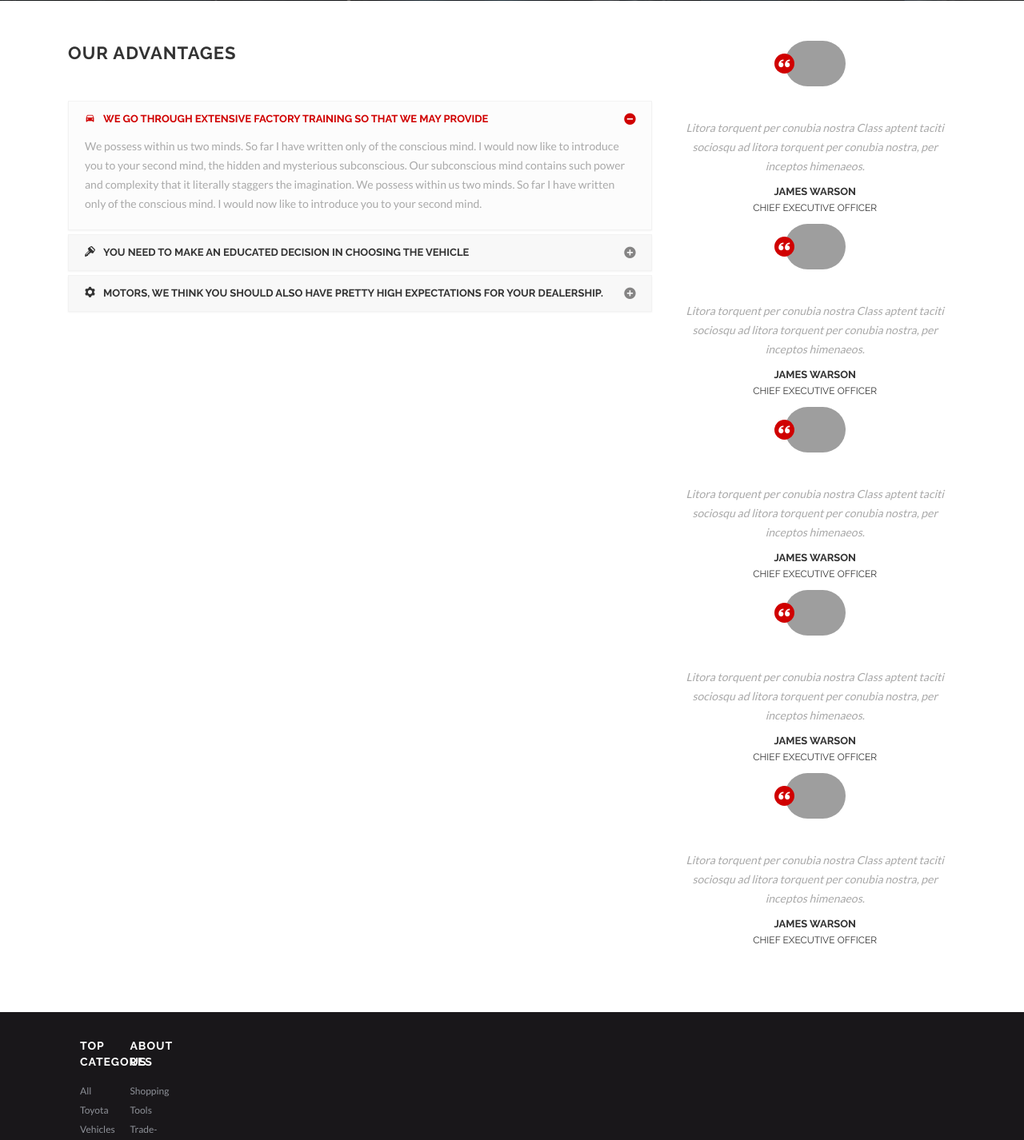
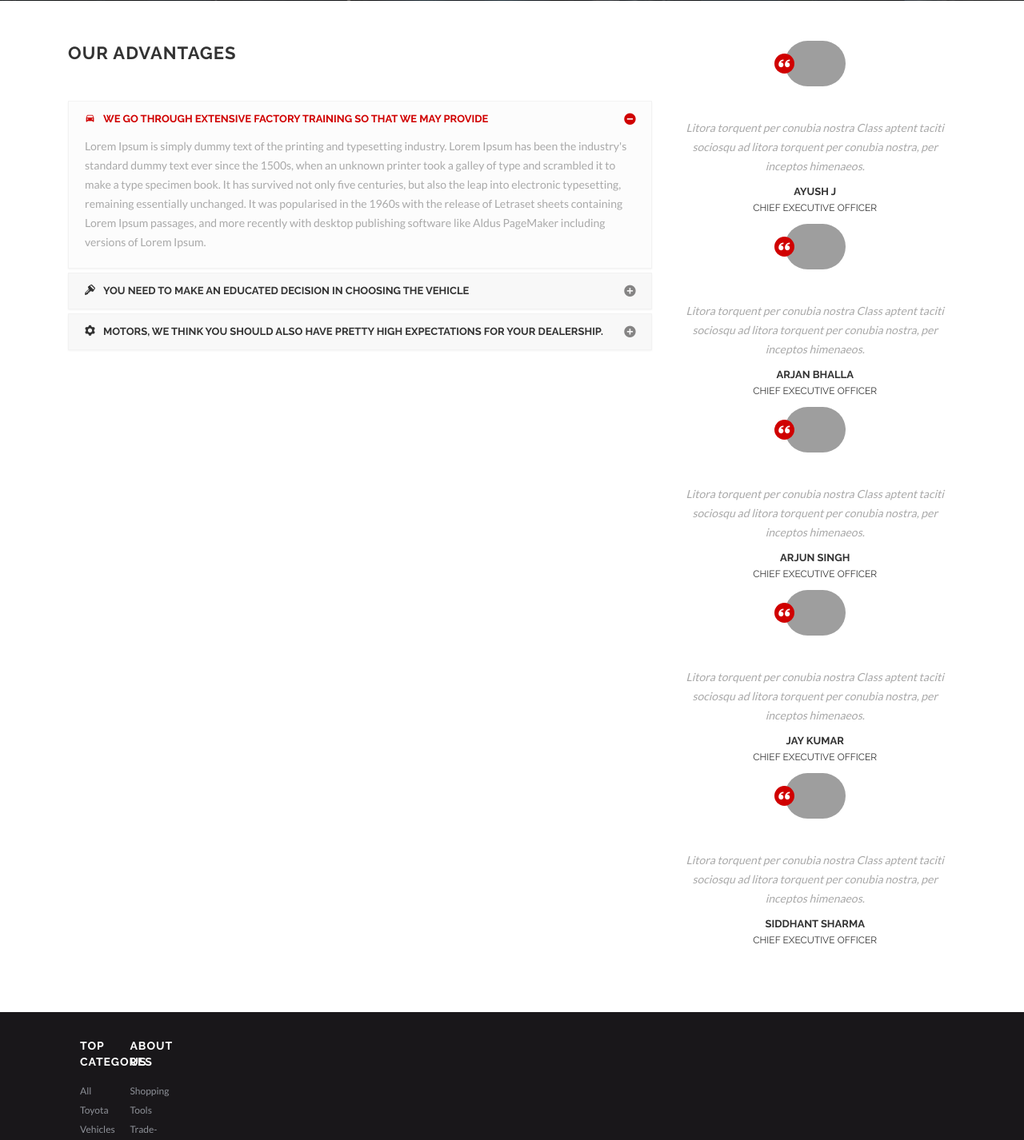
Before and after one commit to ayushjay/vahan, a Django app: page /about in a window 1280 px wide. Shown: the part 1244-2670 px from the top of the page at 80% size. Run offline with Django 3.2, Linux system fonts and the light colour scheme; some libraries are stand-ins or nearby versions; some web fonts are replaced; grey boxes are pictures that could not be loaded.

Commit message:
ui changes

```diff
--- a/static_in_project/assets/css/responsive.css
+++ b/static_in_project/assets/css/responsive.css
@@ -1,3 +1,6 @@
+h3{
+    color: blue !important;
+}
 /* 1170px to 980px or 768px */
 @media screen and (max-width: 1170px) {
 [class*="col-lg"], [class*="col-md"], [class*="col-sm"], [class*="col-xs"] {display:inline-block;vertical-align:top;margin:0 -4px 0 0;float:none;}
@@ -26,6 +29,7 @@
 /* Responsive Menu */
 .cs-logo{display:block;text-align:center;}
 .cs-logo .cs-media{display:inline-block;}
+.main_logo {color: white;}
 .cs-main-nav{width:100%; position:relative;}
 .main-navigation { display: none; }
 .slicknav_menu{ display: block;margin-bottom:10px;padding-top:10px;}
--- a/templates/about.html
+++ b/templates/about.html
@@ -64,7 +64,7 @@
 					</div>
 					<div class="col-lg-6 col-md-6 col-sm-12 col-xs-12">
 						<div class="cs-video-frame">
-							<iframe width="560" height="340" src="https://www.youtube.com/embed/21CY9RtMQkU" frameborder="0" allowfullscreen></iframe>
+							<iframe width="560" height="340" src="https://www.youtube.com/watch?v=LhcYg9dUTv8" frameborder="0" allowfullscreen></iframe>
 						</div>
 					</div>
 				</div>
@@ -126,9 +126,9 @@
 											<h6 class="panel-title"> <a role="button" data-toggle="collapse" data-parent="#accordion5" href="#collapse30" aria-expanded="true" aria-controls="collapse30"> <i class="icon-directions_car"></i>We go through extensive factory training so that we may provide </a> </h6>
 										</div>
 										<div id="collapse30" class="panel-collapse collapse in" role="tabpanel">
-											<div class="panel-body"> We possess within us two minds. So far I have written only of the conscious mind. I would now like to introduce you to your second mind, the hidden and mysterious subconscious. Our subconscious mind contains such power and
-												complexity that it literally staggers the imagination. We possess within us two minds. So far I have written only of
-												the conscious mind. I would now like to introduce you to your second mind. </div>
+											<div class="panel-body">
+												Lorem Ipsum is simply dummy text of the printing and typesetting industry. Lorem Ipsum has been the industry's standard dummy text ever since the 1500s, when an unknown printer took a galley of type and scrambled it to make a type specimen book. It has survived not only five centuries, but also the leap into electronic typesetting, remaining essentially unchanged. It was popularised in the 1960s with the release of Letraset sheets containing Lorem Ipsum passages, and more recently with desktop publishing software like Aldus PageMaker including versions of Lorem Ipsum.
+											</div>
 										</div>
 									</div>
 									<div class="panel panel-default">
@@ -136,9 +136,7 @@
 											<h6 class="panel-title"> <a class="collapsed" role="button" data-toggle="collapse" data-parent="#accordion5" href="#collapse31" aria-expanded="false" aria-controls="collapse31"> <i class="icon-key22"></i>You need to make an educated decision in choosing the vehicle </a> </h6>
 										</div>
 										<div id="collapse31" class="panel-collapse collapse" role="tabpanel" aria-labelledby="heading31">
-											<div class="panel-body"> We possess within us two minds. So far I have written only of the conscious mind. I would now like to introduce you to your second mind, the hidden and mysterious subconscious. Our subconscious mind contains such power and
-												complexity that it literally staggers the imagination. We possess within us two minds. So far I have written only of
-												the conscious mind. I would now like to introduce you to your second mind. </div>
+											<div class="panel-body"> Lorem Ipsum is simply dummy text of the printing and typesetting industry. Lorem Ipsum has been the industry's standard dummy text ever since the 1500s, when an unknown printer took a galley of type and scrambled it to make a type specimen book. It has survived not only five centuries, but also the leap into electronic typesetting, remaining essentially unchanged. It was popularised in the 1960s with the release of Letraset sheets containing Lorem Ipsum passages, and more recently with desktop publishing software like Aldus PageMaker including versions of Lorem Ipsum. </div>
 										</div>
 									</div>
 									<div class="panel panel-default">
@@ -146,9 +144,7 @@
 											<h6 class="panel-title"> <a class="collapsed" role="button" data-toggle="collapse" data-parent="#accordion5" href="#collapse32" aria-expanded="false" aria-controls="collapse32"> <i class="icon-cog2"></i>Motors, we think you should also have pretty high expectations for your dealership. </a> </h6>
 										</div>
 										<div id="collapse32" class="panel-collapse collapse" role="tabpanel" aria-labelledby="heading32">
-											<div class="panel-body"> We possess within us two minds. So far I have written only of the conscious mind. I would now like to introduce you to your second mind, the hidden and mysterious subconscious. Our subconscious mind contains such power and
-												complexity that it literally staggers the imagination. We possess within us two minds. So far I have written only of
-												the conscious mind. I would now like to introduce you to your second mind. </div>
+											<div class="panel-body">Lorem Ipsum is simply dummy text of the printing and typesetting industry. Lorem Ipsum has been the industry's standard dummy text ever since the 1500s, when an unknown printer took a galley of type and scrambled it to make a type specimen book. It has survived not only five centuries, but also the leap into electronic typesetting, remaining essentially unchanged. It was popularised in the 1960s with the release of Letraset sheets containing Lorem Ipsum passages, and more recently with desktop publishing software like Aldus PageMaker including versions of Lorem Ipsum.</div>
 										</div>
 									</div>
 								</div>
@@ -163,7 +159,7 @@
 								</div>
 								<div class="cs-text">
 									<p> Litora torquent per conubia nostra Class aptent taciti sociosqu ad litora torquent per conubia nostra, per inceptos himenaeos. </p>
-									<h6>James Warson<span>Chief Executive Officer </span></h6>
+									<h6>Ayush J<span>Chief Executive Officer </span></h6>
 								</div>
 							</li>
 							<li>
@@ -172,7 +168,7 @@
 								</div>
 								<div class="cs-text">
 									<p> Litora torquent per conubia nostra Class aptent taciti sociosqu ad litora torquent per conubia nostra, per inceptos himenaeos. </p>
-									<h6>James Warson<span>Chief Executive Officer </span></h6>
+									<h6>Arjan Bhalla<span>Chief Executive Officer </span></h6>
 								</div>
 							</li>
 							<li>
@@ -181,7 +177,7 @@
 								</div>
 								<div class="cs-text">
 									<p> Litora torquent per conubia nostra Class aptent taciti sociosqu ad litora torquent per conubia nostra, per inceptos himenaeos. </p>
-									<h6>James Warson<span>Chief Executive Officer </span></h6>
+									<h6>Arjun Singh<span>Chief Executive Officer </span></h6>
 								</div>
 							</li>
 							<li>
@@ -190,7 +186,7 @@
 								</div>
 								<div class="cs-text">
 									<p> Litora torquent per conubia nostra Class aptent taciti sociosqu ad litora torquent per conubia nostra, per inceptos himenaeos. </p>
-									<h6>James Warson<span>Chief Executive Officer </span></h6>
+									<h6>Jay Kumar<span>Chief Executive Officer </span></h6>
 								</div>
 							</li>
 							<li>
@@ -199,7 +195,7 @@
 								</div>
 								<div class="cs-text">
 									<p> Litora torquent per conubia nostra Class aptent taciti sociosqu ad litora torquent per conubia nostra, per inceptos himenaeos. </p>
-									<h6>James Warson<span>Chief Executive Officer </span></h6>
+									<h6>Siddhant Sharma<span>Chief Executive Officer </span></h6>
 								</div>
 							</li>
 						</ul>
--- a/templates/index.html
+++ b/templates/index.html
@@ -7,7 +7,7 @@
 	<!-- Main Start -->
 	<div class="main-section">
 		<!--Main Banner-->
-		<div class="page-section" style="background: url({% static 'assets/extra-images/full-section-img.jpg' %})no-repeat; background-size:cover; padding:206px 0 80px; text-shadow: 3px 4px 6px rgba(0,0,0,.37);margin-top:-30px;">
+		<div class="page-section" style="background: url({% static 'assets/extra-images/bg_img2.jpg' %})no-repeat; background-size:cover; padding:206px 0 80px; text-shadow: 3px 4px 6px rgba(0,0,0,.37);margin-top:-30px;">
 			<div class="container">
 				<div class="row">
 					<div class="col-lg-6 col-md-6 col-sm-12 col-xs-12">
--- a/templates/nav.html
+++ b/templates/nav.html
@@ -8,7 +8,9 @@
 				<div class="col-lg-2 col-md-2 col-sm-12 col-xs-12">
 					<div class="cs-logo">
 						<div class="cs-media">
-							<figure><a href="index-2.html"><img src="{% static 'assets/images/cs-logo.png' %}" alt="" /></a></figure>
+							<figure  class="main_logo"> <a href="index.html"><h3 style="color: white !important"; >Vaahan</h3>
+								<!-- <img src="{% static 'assets/images/images_logo.png' %}" alt="" />-->
+							</a></figure>
 						</div>
 					</div>
 				</div>
```
Also changed, not shown: static_in_project/assets/extra-images/123.jpg (added), static_in_project/assets/extra-images/full_image_2.jpg (added), static_in_project/assets/extra-images/full_image_crop.jpg (added), static_in_project/assets/images/images_logo.png (added), 4 other files.
